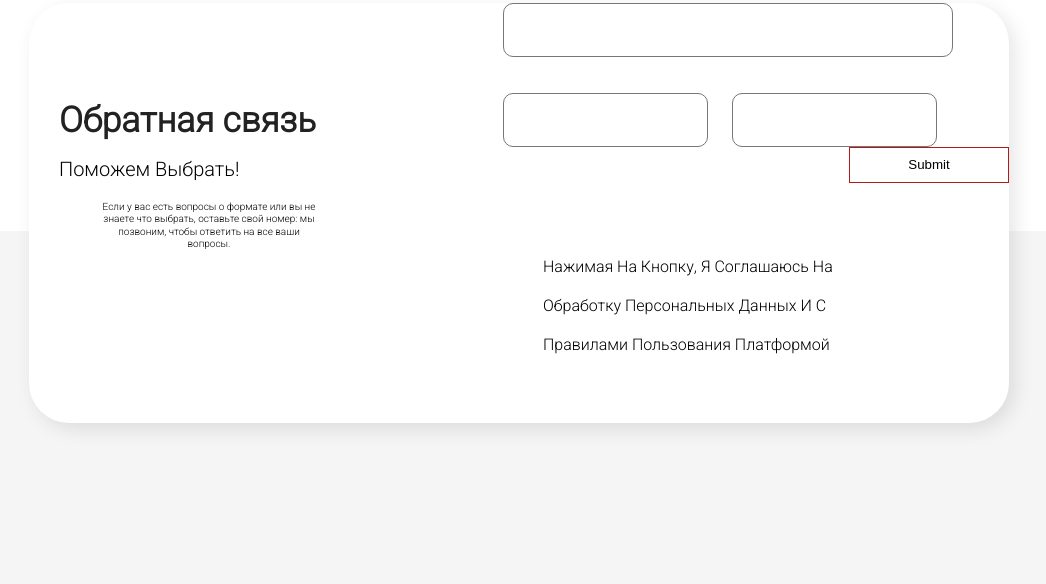
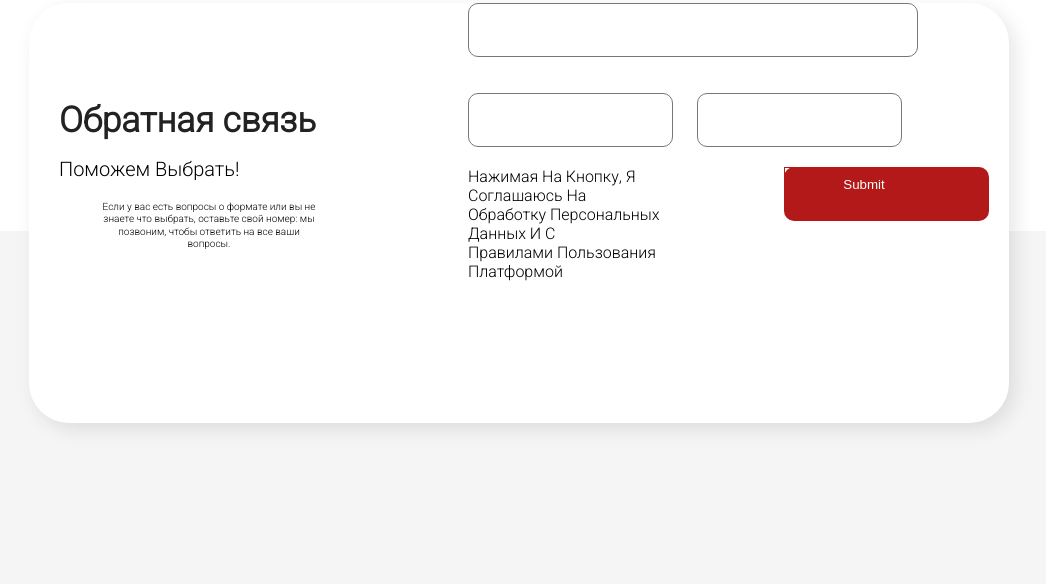
Before and after one commit to BaielMuratbekov/figma, a plain HTML site: page index.html in a window 1280 px wide. Shown: the part 7107-7691 px from the top of the page, without its empty margins (121-1167 px from the left). Drawn offline with Linux system fonts and the light colour scheme.

Commit message:
added input-tree color

```diff
--- a/index.html
+++ b/index.html
@@ -730,7 +730,7 @@
                                     <input type="text" id="lname" name="lname">
 
                                 </div>
-                                <div class="intup-tree flex">
+                                <div class="input-tree flex">
                                     <div class="info">
 
                                         <div class="subtitle">
--- a/style.css
+++ b/style.css
@@ -787,14 +787,15 @@ p {
   text-align: flex-start;
 }
 
-.input-one input{
- width: 450px;
- height: 54px;
- border: 1px solid #777777;
- box-sizing: border-box;
- border-radius: 10px;
+.input-one input {
+  width: 450px;
+  height: 54px;
+  border: 1px solid #777777;
+  box-sizing: border-box;
+  border-radius: 10px;
 }
-.input-two input{
+
+.input-two input {
   width: 205px;
   height: 54px;
   border: 1px solid #777777;
@@ -802,17 +803,41 @@ p {
   border-radius: 10px;
   margin-right: 20px;
 }
+
 .input-tree {
   margin-top: 20px;
 }
+
+.input-tree .btnn {
+
+  margin-right: 20px;
+  width: 205px;
+  height: 54px;
+  background: #B31918;
+  border-radius: 10px;
+}
+
+.input-tree input {}
+
+.input-tree .btn {
+  color: white;
+  display: flex;
+  align-items: center;
+  justify-content: center;
+
+}
+
 .input-tree .info {
   margin: 0;
   padding: 0;
 }
-.input-tree .info .subtitle p{
+
+.input-tree .info .subtitle p {
   padding: 0;
   margin: 0;
+  width: 205px;
 }
+
 /* .contact{
   position: relative;
 
```
